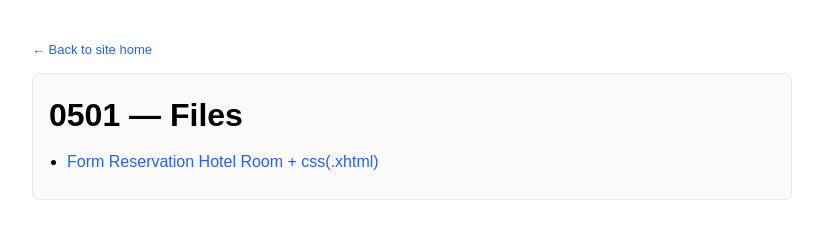
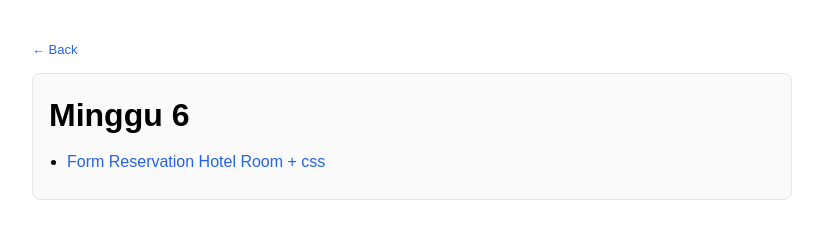
Before and after one commit to Miftah-cli/dwi-miftah-pwd, a plain HTML site: page 0601/index.html in a window 1280 px wide. Shown: the whole page, without its empty margins (228-1051 px from the left). Drawn offline with Linux system fonts and the light colour scheme.

Commit message:
Update index-0601.html

```diff
--- a/0601/index.html
+++ b/0601/index.html
@@ -15,11 +15,11 @@
   </style>
 </head>
 <body>
-  <div class="crumb"><a href="../">← Back to site home</a></div>
+  <div class="crumb"><a href="../">← Back</a></div>
   <div class="box">
-    <h1>0501 — Files</h1>
+    <h1>Minggu 6</h1>
     <ul>
-      <li><a href="Form_Reservation_Hotel.xhtml">Form Reservation Hotel Room + css(.xhtml)</a></li>
+      <li><a href="Form_Reservation_Hotel.xhtml">Form Reservation Hotel Room + css</a></li>
     </ul>
   </div>
 </body>
```
